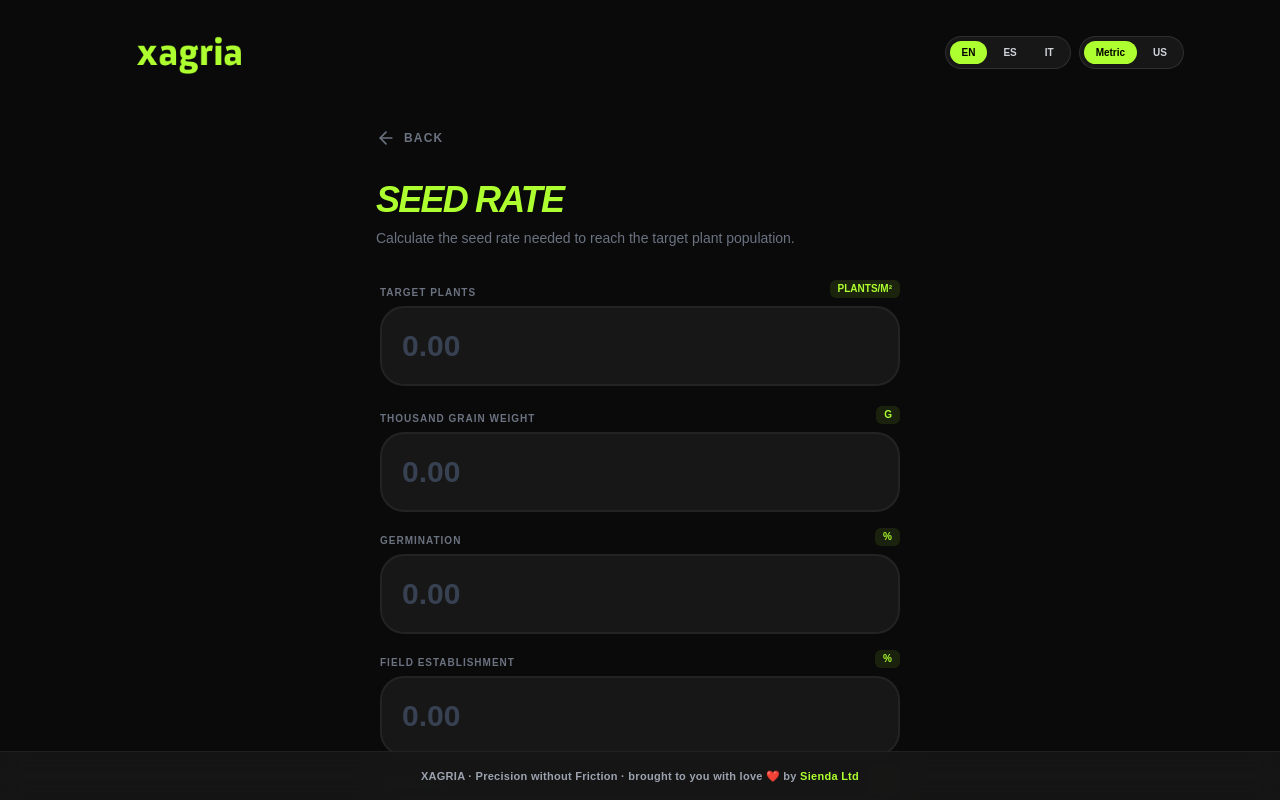
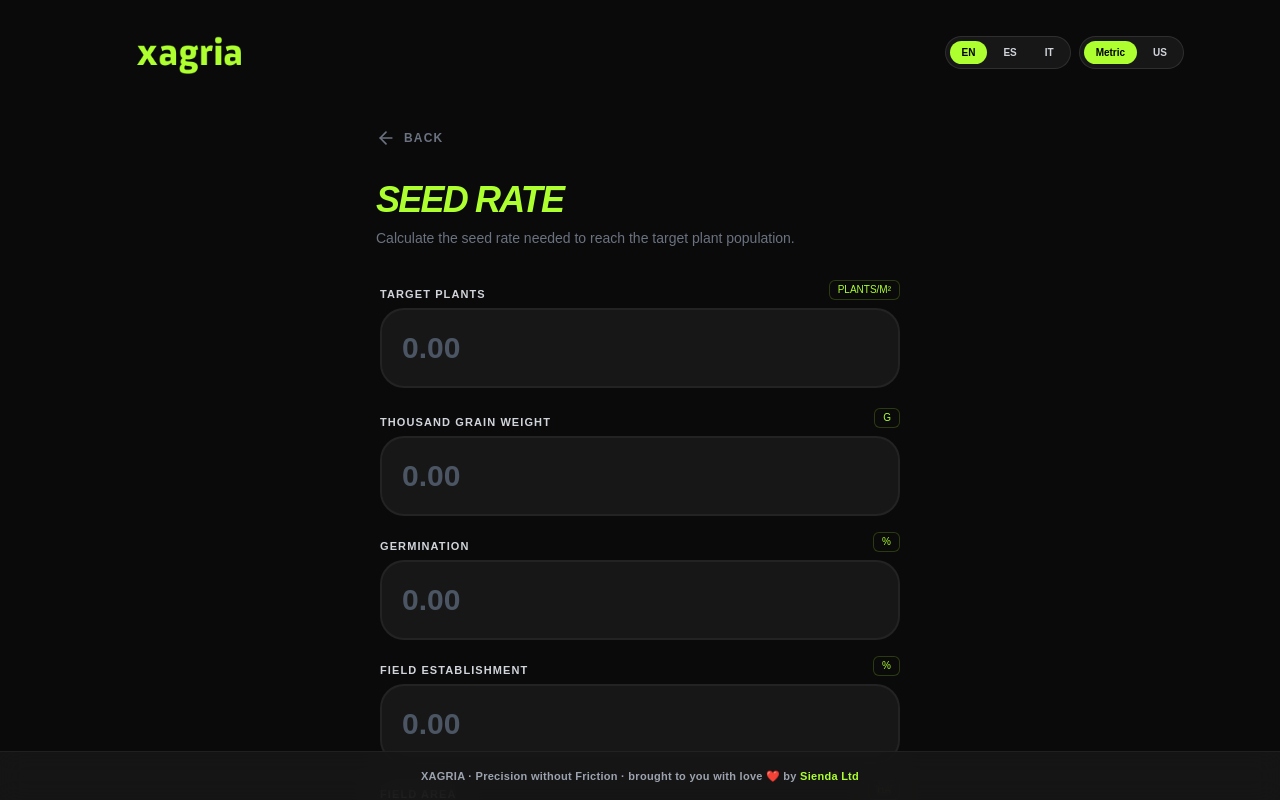
Before and after one commit to hubsienda/xagria, a Next.js app: page /en/seed-rate in a window 1280 px wide. Shown: the top 800 px of the page. Built offline with nearby package versions, Linux system fonts and the light colour scheme.

Commit message:
Update RuggedInput.tsx

```diff
--- a/src/components/RuggedInput.tsx
+++ b/src/components/RuggedInput.tsx
@@ -22,12 +22,15 @@ export default function RuggedInput({
   return (
     <div className="mb-5 px-1">
       <div className="mb-2 flex items-end justify-between gap-3">
-        <label className="text-[10px] font-black uppercase tracking-widest leading-none text-gray-500">
+        <label className="text-[11px] font-bold uppercase tracking-widest leading-none text-gray-300">
           {label}
         </label>
-        <span className="rounded-md px-2 py-1 text-[10px] font-black uppercase leading-none text-brand bg-brand/10">
-          {unit}
-        </span>
+
+        {unit ? (
+          <span className="rounded-md bg-background px-2 py-1 text-[10px] font-medium uppercase leading-none text-brand border border-brand/20">
+            {unit}
+          </span>
+        ) : null}
       </div>
 
       <input
@@ -41,7 +44,7 @@ export default function RuggedInput({
           onChange(raw === '' ? '' : Number(raw));
         }}
         placeholder="0.00"
-        className="w-full rounded-[1.5rem] border-2 border-white/5 bg-surface p-5 text-3xl font-bold text-white outline-none transition-all placeholder:text-gray-700 focus:border-brand"
+        className="w-full rounded-[1.5rem] border-2 border-white/5 bg-surface p-5 text-3xl font-bold text-white outline-none transition-all placeholder:text-gray-600 focus:border-brand"
       />
     </div>
   );
```
